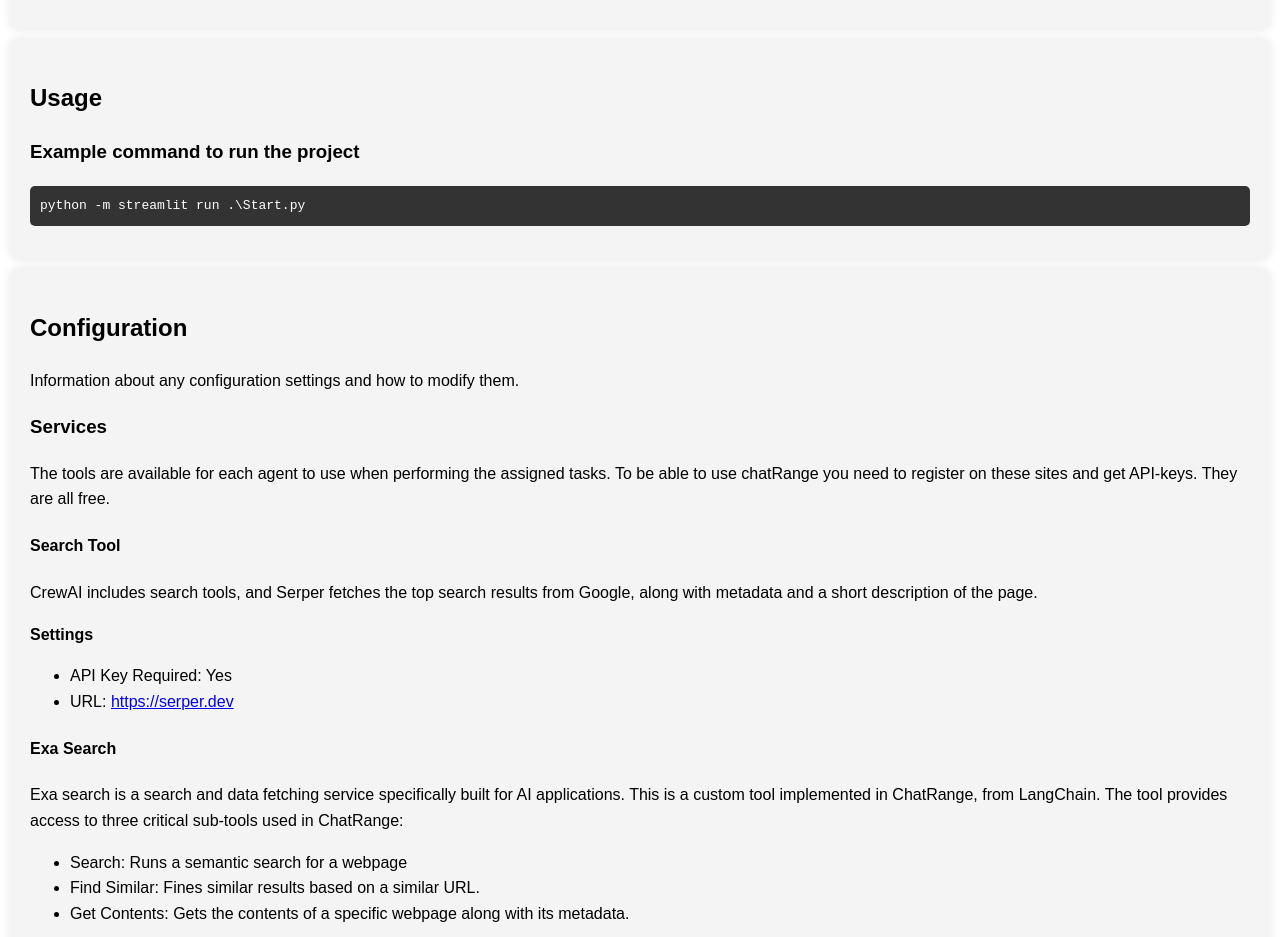
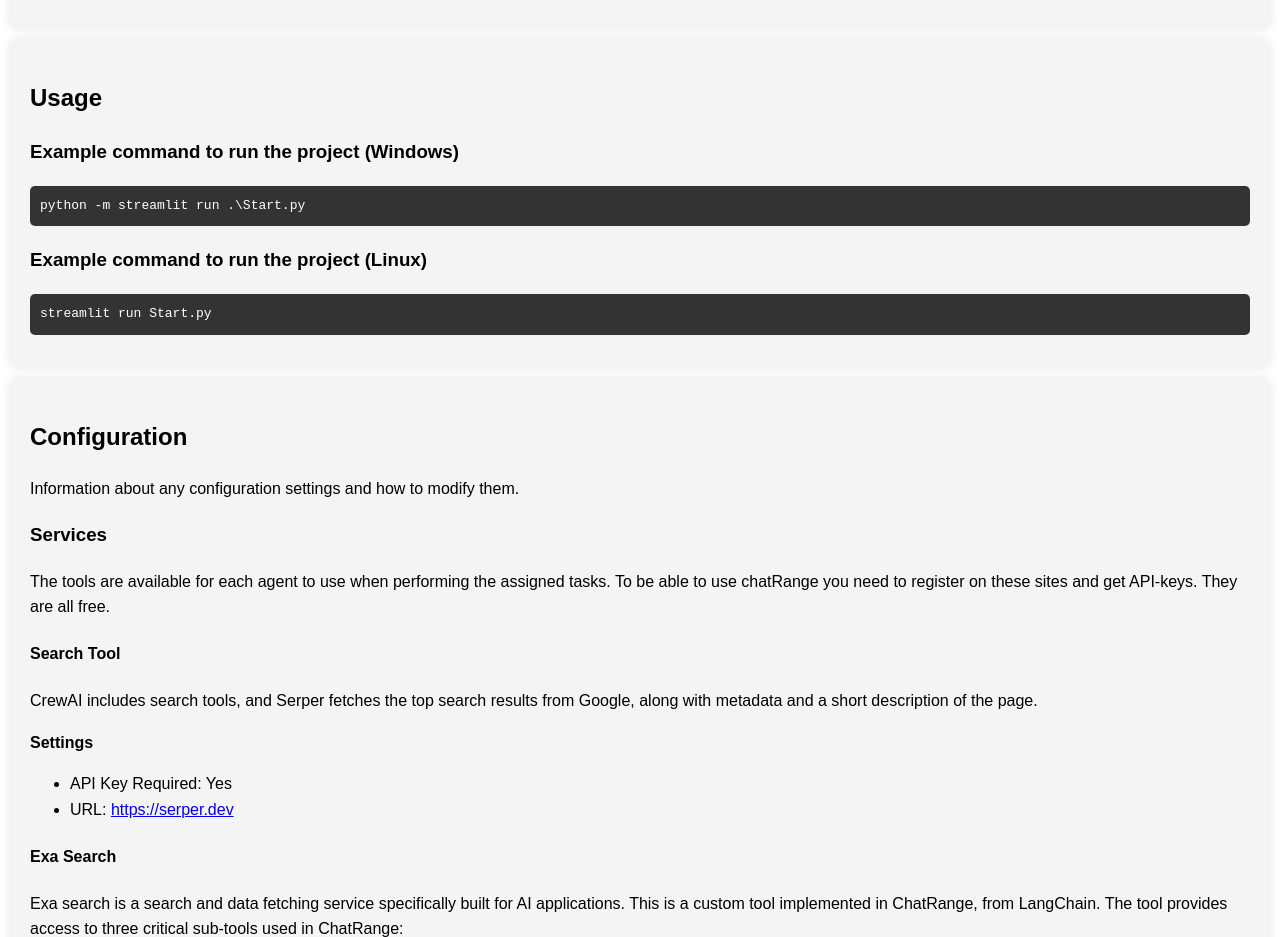
Before and after one commit to trackanstian/ChatRange-Public, a plain HTML site: page index.html in a window 1280 px wide. Shown: the part 1460-2397 px from the top of the page. Drawn offline with Linux system fonts and the light colour scheme.

Commit message:
fixed requirements and usage

```diff
--- a/index.html
+++ b/index.html
@@ -111,8 +111,12 @@
 
 <section id="usage">
     <h2>Usage</h2>
-    <h3>Example command to run the project</h3>
+
+    <h3>Example command to run the project (Windows)</h3>
     <pre>python -m streamlit run .\Start.py</pre>
+
+    <h3>Example command to run the project (Linux)</h3>
+    <pre>streamlit run Start.py</pre>
 </section>
 
 <section id="configuration">
```
Also changed, not shown: requirements.txt, 1 other file.
